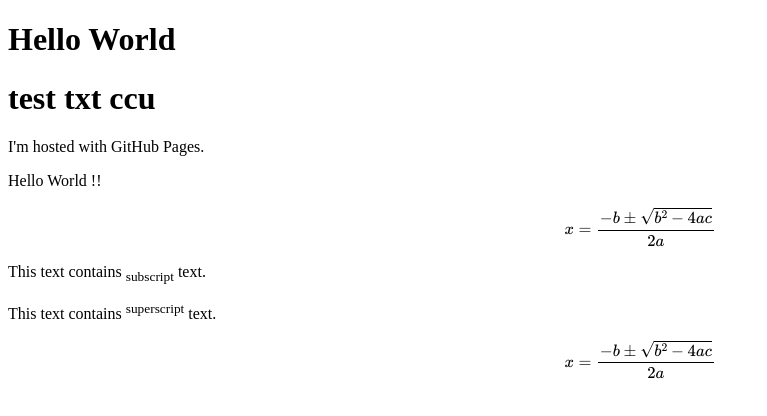
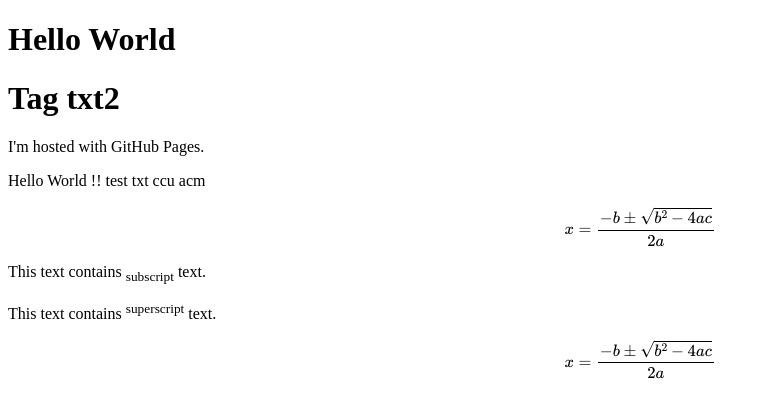
Before and after one commit to Jinde-Derrick/test-pages, a plain HTML site: page index.html in a window 1280 px wide. Shown: the whole page, without its empty margins (0-767 px from the left). Drawn offline with nearby package versions, Linux system fonts and the light colour scheme; some packages are replaced by stand-ins of ours.

Commit message:
Update index.html

```diff
--- a/index.html
+++ b/index.html
@@ -7,7 +7,7 @@
 
 <h1>Hello World</h1>
 
-<h1>test txt ccu</h1>
+<h1>Tag txt2</h1>
 
 <p>I'm hosted with GitHub Pages.</p>
 
@@ -24,6 +24,8 @@
 
 	Hello World !!
 
+	test txt ccu acm
+
 	$$x=\frac { -b\pm \sqrt { { b }^{ 2 }-4ac } }{ 2a }$$
 
 <p>	This text contains <sub>subscript</sub> text.</p>
```
